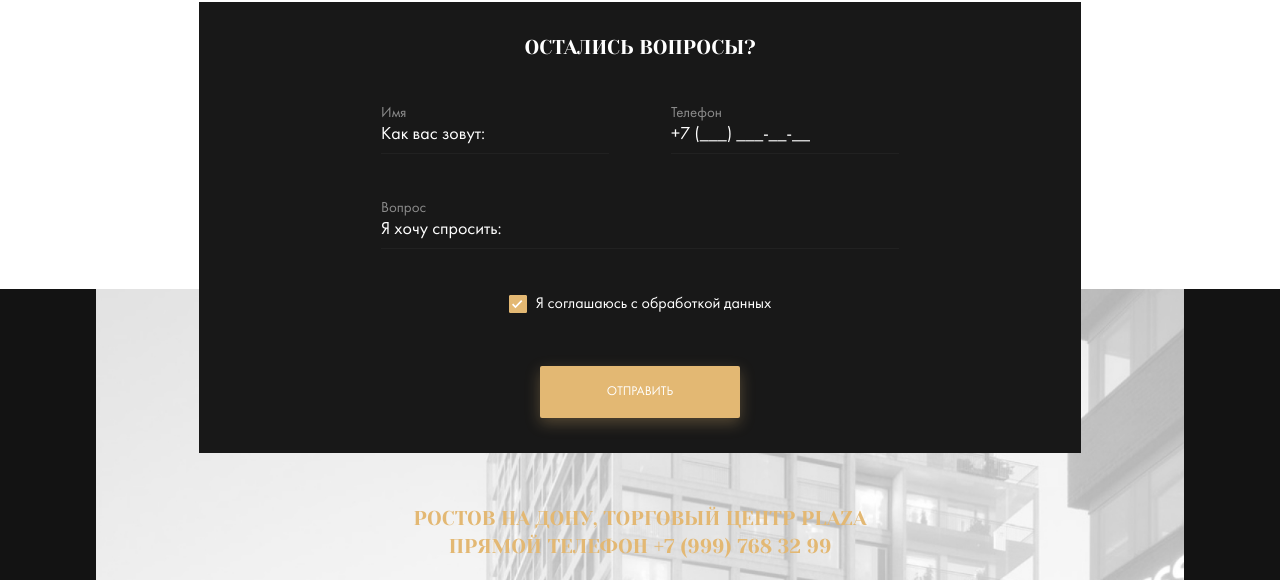
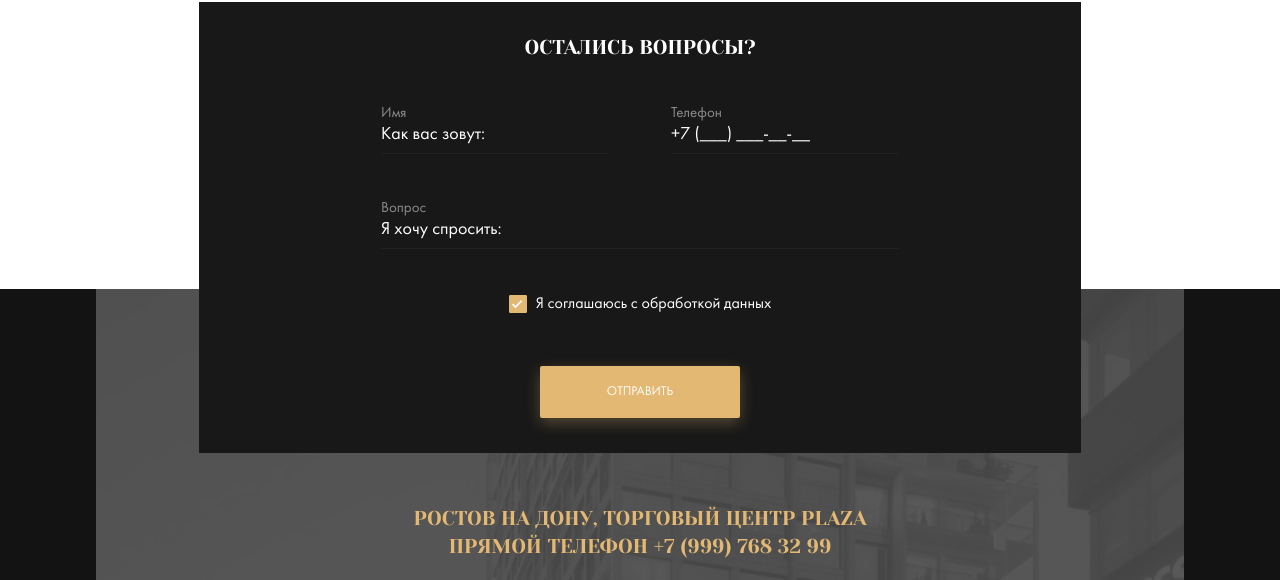
Before and after one commit to Irishjimdegriz/repair-design, a website: page index.html in a window 1280 px wide. Shown: the part 6613-7193 px from the top of the page. Drawn offline with nearby package versions, Linux system fonts and the light colour scheme; files whose address does not match are found by name.

Commit message:
fix: dealt with pseudoelement

```diff
--- a/sass/templates/_footer.sass
+++ b/sass/templates/_footer.sass
@@ -78,11 +78,12 @@
     background: $dark url("../img/footer-bg.jpg")no-repeat center / cover
     &-container
       margin-top: -16.8rem
-    // &::before
-    //   content: ''
-    //   position: absolute
-    //   left: 0
-    //   bottom: 0
-    //   width: 100%
-    //   height: 100%
-    //   background-color: rgba($dark, 0.7)
+      position: relative
+    &::before
+      content: ''
+      position: absolute
+      left: 0
+      bottom: 0
+      width: 100%
+      height: 100%
+      background-color: rgba($dark, 0.7)
```
Also changed, not shown: css/style.css.
